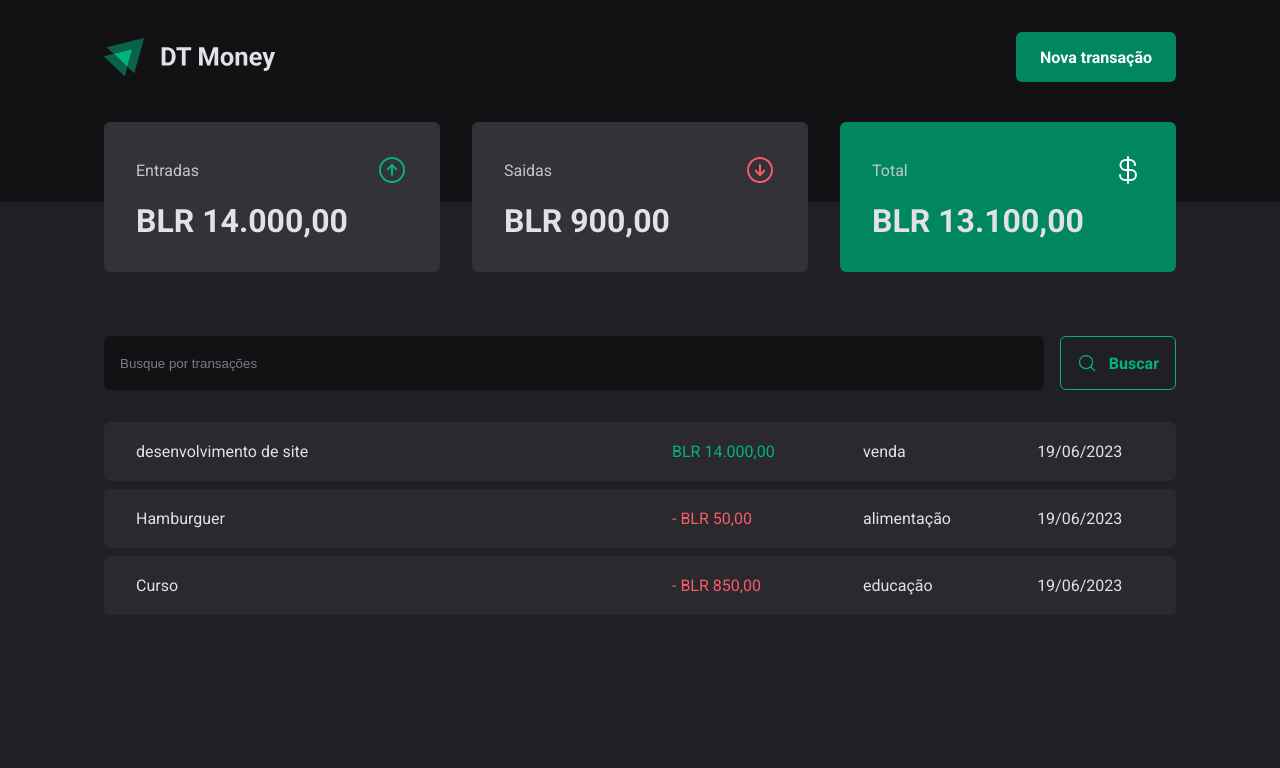
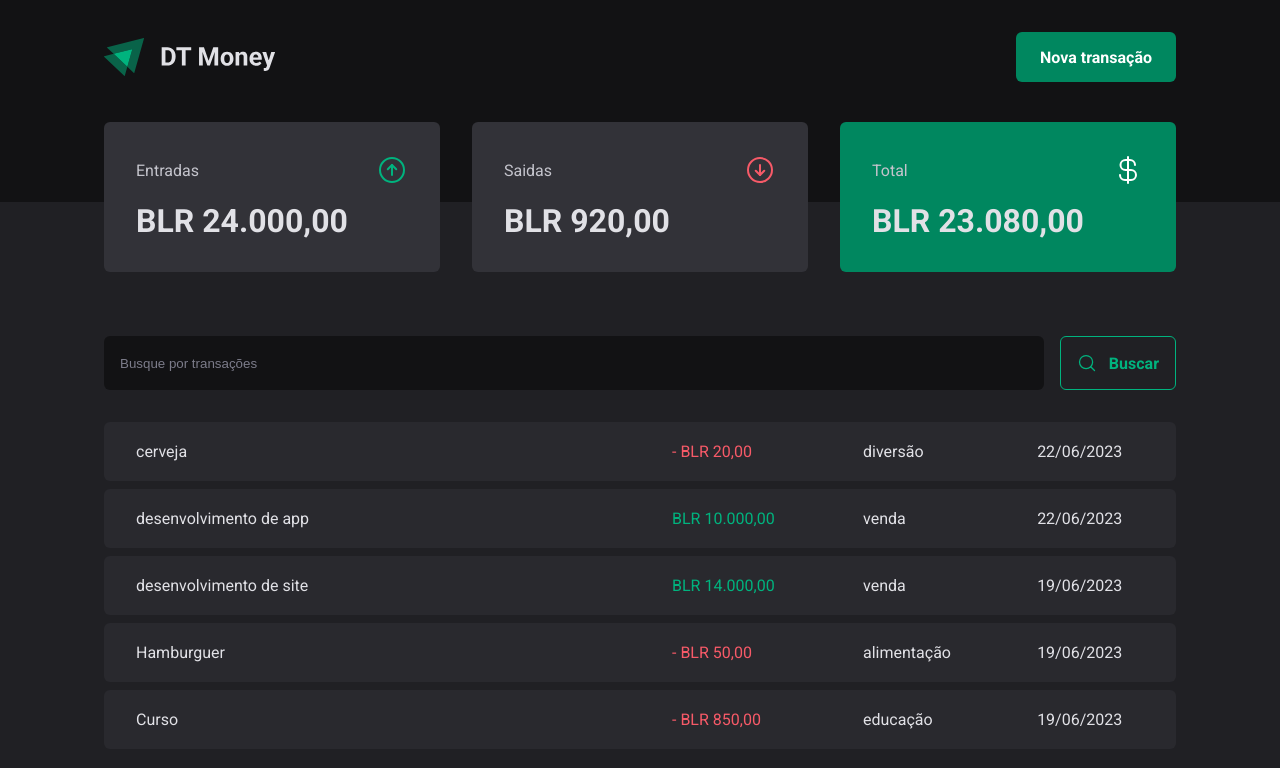
Before and after one commit to ithauront/dtMoney, a React (Vite) app: page / in a window 1280 px wide. Shown: the top 768 px of the page. Built offline with nearby package versions, Linux system fonts and the light colour scheme; data requests are answered from the project's data file.

Commit message:
new transaction added update the list
now the list is updated when we add a new transaction and also added reset on the modal so the inputs could be reseted once we send the newTransaction

```diff
--- a/server.json
+++ b/server.json
@@ -1,5 +1,5 @@
 {
-    "transactions" :[
+  "transactions": [
     {
       "id": 1,
       "description": "desenvolvimento de site",
@@ -8,7 +8,6 @@
       "price": 14000,
       "createdAt": "2023-06-19T17:59:58.027Z"
     },
-
     {
       "id": 2,
       "description": "Hamburguer",
@@ -24,6 +23,22 @@
       "category": "educação",
       "price": 850,
       "createdAt": "2023-06-19T17:30:58.027Z"
+    },
+    {
+      "description": "desenvolvimento de app",
+      "type": "income",
+      "category": "venda",
+      "price": 10000,
+      "createdAt": "2023-06-22T17:46:54.398Z",
+      "id": 4
+    },
+    {
+      "description": "cerveja",
+      "type": "outcome",
+      "category": "diversão",
+      "price": 20,
+      "createdAt": "2023-06-22T21:10:27.090Z",
+      "id": 5
     }
   ]
 }
--- a/src/components/nexTransactionModal/index.tsx
+++ b/src/components/nexTransactionModal/index.tsx
@@ -4,23 +4,28 @@
 import * as z from 'zod'
 import { useForm, Controller } from 'react-hook-form'
 import { zodResolver } from "@hookform/resolvers/zod";
+import { useContext } from 'react'
+import { TransactionsContext } from '../../contexts/transactionsContext'
 
 const newTransactionFormSchema = z.object({
     description: z.string(),
     price: z.number(),
     category: z.string(),
-   type: z.enum(['income', 'outcome'])
+   type: z.enum(['income', 'outcome']),
 })
 
 type NewTransactionFromInputs = z.infer<typeof newTransactionFormSchema>
 
+
+
 export function NewTransactionModal() {
-
+    const {createTransaction} = useContext(TransactionsContext)
     const {
         control,
         register,
          handleSubmit,
-         formState: {isSubmitting}
+         formState: {isSubmitting},
+         reset,
          } = useForm<NewTransactionFromInputs>({
         resolver: zodResolver(newTransactionFormSchema),
         defaultValues: {
@@ -28,8 +33,15 @@
     })
 
    async function handleCreateNewTransaction (data: NewTransactionFromInputs) {
-        await new Promise(resolve => setTimeout(resolve, 2000))
-    console.log(data)
+    const { description, category, price, type } = data
+
+  await createTransaction({
+    description,
+     category,
+      price,
+      type
+  })
+    reset()
     }
 
     return(
--- a/src/contexts/transactionsContext.tsx
+++ b/src/contexts/transactionsContext.tsx
@@ -10,14 +10,24 @@
     createdAt: string
     }
 
+interface CreateTransactioninput {
+        description: string,
+        type: 'income' | 'outcome',
+        category: string,
+        price: number,
+    }
+
 interface TransactionContextType {
     transactions: Transaction[],
     fetchTransactions: (query?: string) => Promise<void>;
+    createTransaction: (data: CreateTransactioninput ) => Promise<void>;
 }
 
 interface TransactonsProviderProps {
     children: ReactNode
 }
+
+
 
 export const TransactionsContext = createContext({} as TransactionContextType)
 
@@ -27,12 +37,27 @@
     async function fetchTransactions(query?: string) {
       const response = await api.get('transactions', {
         params: {
+            _sort: 'createdAt',
+            _order: 'desc',
             q: query,
         }
       })
 
         setTransactions(response.data);
     }
+
+    async function createTransaction(data: CreateTransactioninput ) {
+        const { description, category, price, type } = data
+        const response = await api.post('transactions', {
+            description,
+            type,
+            category,
+            price,
+            createdAt: new Date(),
+        })
+        setTransactions(state =>[response.data, ...state])
+    }
+
 useEffect(()=> {
     fetchTransactions()
 },[])
@@ -40,7 +65,8 @@
 
     return(
         <TransactionsContext.Provider value={{transactions,
-        fetchTransactions,}}>
+        fetchTransactions,
+        createTransaction,}}>
             {children}
         </TransactionsContext.Provider>
     )
```
Lines whose indentation alone changed are shown as unchanged.
